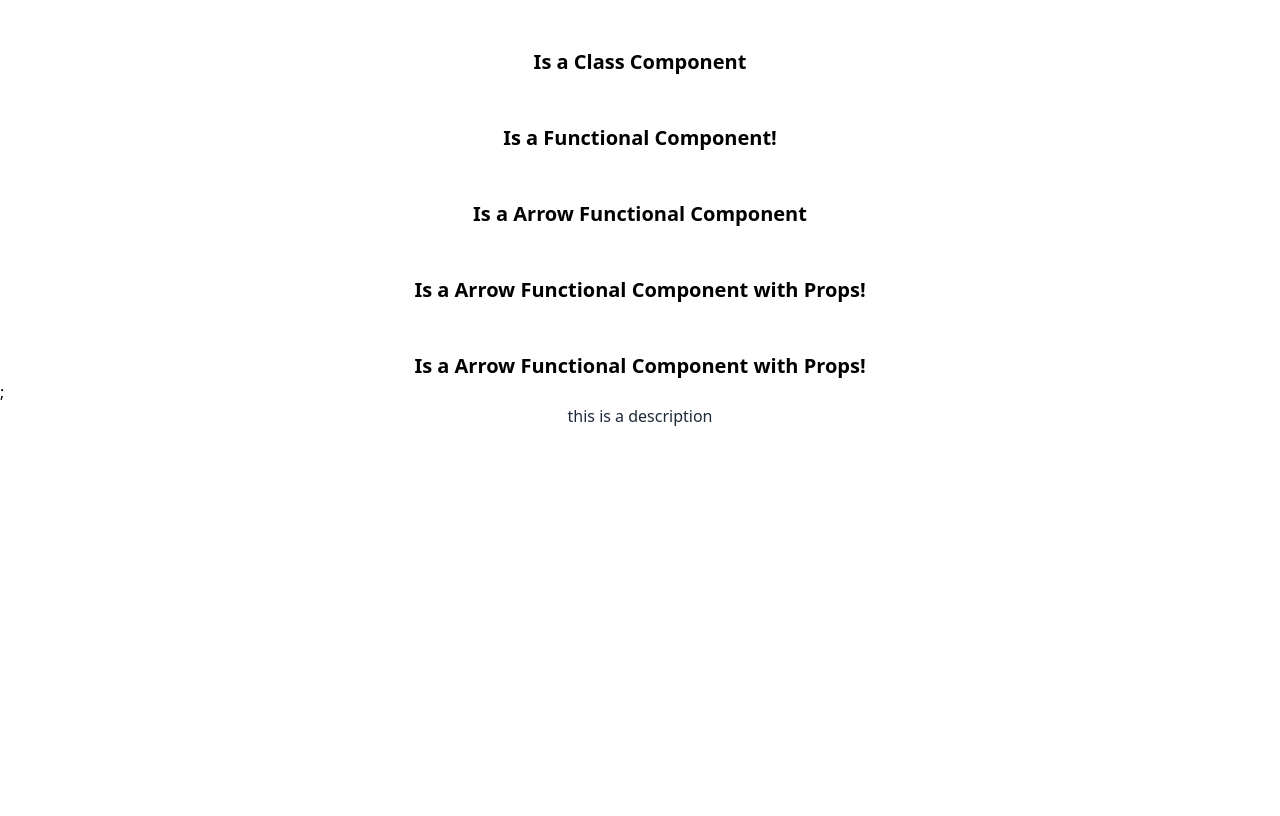
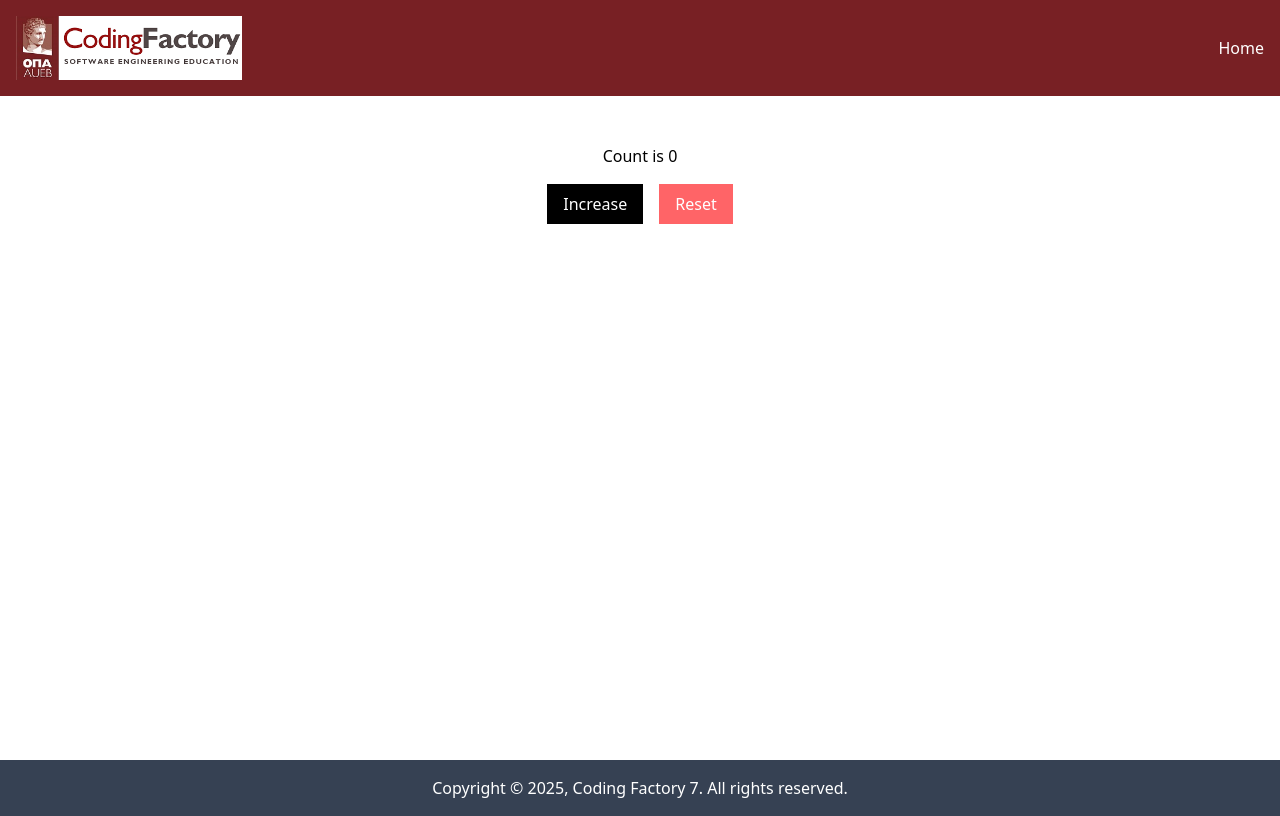
Before and after one commit to panos944/cf7-components-intro, a React (Vite) app: page / in a window 1280 px wide. Built offline with nearby package versions, Linux system fonts and the light colour scheme.

Commit message:
feat: using states in components

```diff
--- a/src/App.tsx
+++ b/src/App.tsx
@@ -1,21 +1,32 @@
-import ClassComponent from "./components/ClassComponent.tsx";
-import FunctionalComponent from "./components/FunctionalComponent.tsx";
-import ArrowFunctionalComponent from "./components/ArrowFunctionalComponent.tsx";
-import ArrowFunctionalComponentWithProps from "./components/ArrowFunctionalComponentWithProps.tsx";
-import ArrowFunctionalComponentWithPropsType from "./components/ArrowFunctionalComponentWithPropsType.tsx";
+// import ClassComponent from "./components/ClassComponent.tsx";
+// import FunctionalComponent from "./components/FunctionalComponent.tsx";
+// import ArrowFunctionalComponent from "./components/ArrowFunctionalComponent.tsx";
+// import ArrowFunctionalComponentWithProps from "./components/ArrowFunctionalComponentWithProps.tsx";
+// import ArrowFunctionalComponentWithPropsType from "./components/ArrowFunctionalComponentWithPropsType.tsx";
+import Layout from "./components/Layout.tsx";
+// import ClassComponentWithState from "./components/ClassComponentWithState.tsx";
+import FunctionalComponentWithState from "./components/FunctionalComponentWithState.tsx";
+
 
 function App() {
 
   return (
     <>
-      <ClassComponent/>
-      <FunctionalComponent/>
-      <ArrowFunctionalComponent/>
-      <ArrowFunctionalComponentWithProps title="Is a Arrow Functional Component with Props!"/>
-      <ArrowFunctionalComponentWithPropsType
-        title="Is a Arrow Functional Component with Props!"
-        description="this is a description"
-      />
+      <Layout>
+      {/*<ClassComponent/>*/}
+      {/*<FunctionalComponent/>*/}
+      {/*<ArrowFunctionalComponent/>*/}
+      {/*<ArrowFunctionalComponentWithProps title="Is a Arrow Functional Component with Props!"/>*/}
+      {/*<ArrowFunctionalComponentWithPropsType*/}
+      {/*  title="Is a Arrow Functional Component with Props!"*/}
+      {/*  description="this is a description"*/}
+      {/*/>*/}
+
+        {/*<ClassComponentWithState/>*/}
+        <FunctionalComponentWithState/>
+
+
+      </Layout>
     </>
   )
 }
--- /dev/null
+++ b/src/components/ClassComponentWithState.tsx
@@ -0,0 +1,48 @@
+import { Component } from "react";
+
+type State = {
+  count: number;
+}
+
+class ClassComponentWithState extends Component<{}, State> {
+  constructor(props: {}) {
+    super(props);
+    this.state = {
+      count: 0,
+    };
+  }
+
+  increase = () => {
+    this.setState({count: this.state.count + 1})
+  }
+
+  reset = () => {
+    this.setState({count: 0})
+  }
+
+  render() {
+    return(
+    <>
+      <div className="space-y-4 pt-12">
+        <h1 className="text-center">Count is {this.state.count}</h1>
+        <div className="text-center space-x-4">
+        <button
+          className="bg-black text-white py-2 px-4"
+          onClick={this.increase}
+        >
+          Increase
+        </button>
+        <button
+          className="bg-red-400 text-white py-2 px-4"
+          onClick={this.reset}
+        >
+          Reset
+        </button>
+        </div>
+      </div>
+    </>
+    )
+  }
+}
+
+export default ClassComponentWithState;
--- /dev/null
+++ b/src/components/FunctionalComponentWithState.tsx
@@ -0,0 +1,37 @@
+import { useState } from "react";
+
+const FunctionalComponentWithState = ( ) => {
+  const [count,setCount] = useState(0);
+
+  const increaseCount = () => {
+    setCount(count + 1)
+  }
+
+  const resetCount = () => {
+    setCount(0)
+  }
+
+  return (
+    <>
+      <div className="space-y-4 pt-12">
+        <h1 className="text-center">Count is {count}</h1>
+        <div className="text-center space-x-4">
+          <button
+            className="bg-black text-white py-2 px-4"
+            onClick={increaseCount}
+          >
+            Increase
+          </button>
+          <button
+            className="bg-red-400 text-white py-2 px-4"
+            onClick={resetCount}
+          >
+            Reset
+          </button>
+        </div>
+      </div>
+    </>
+  )
+}
+
+export default FunctionalComponentWithState;
```
